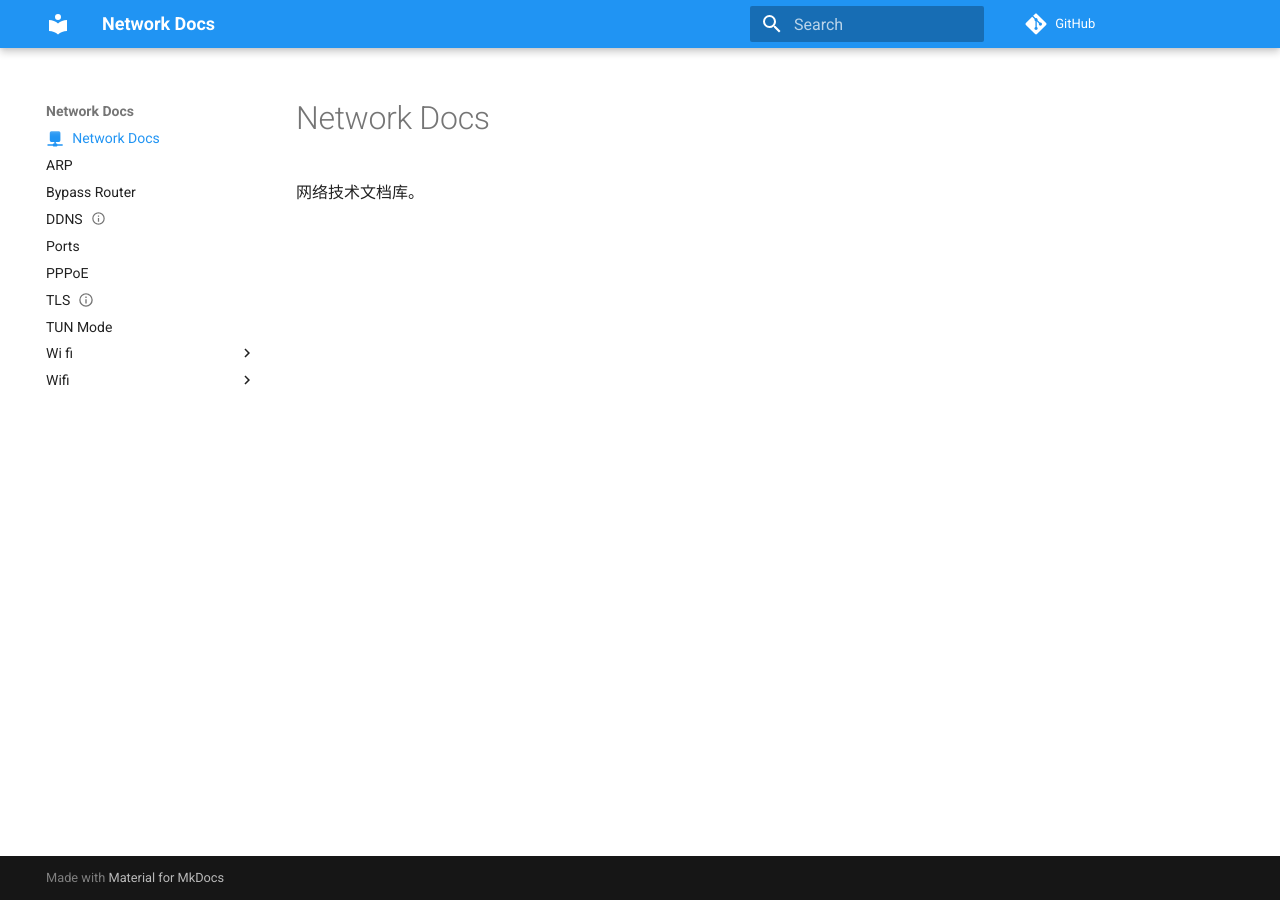
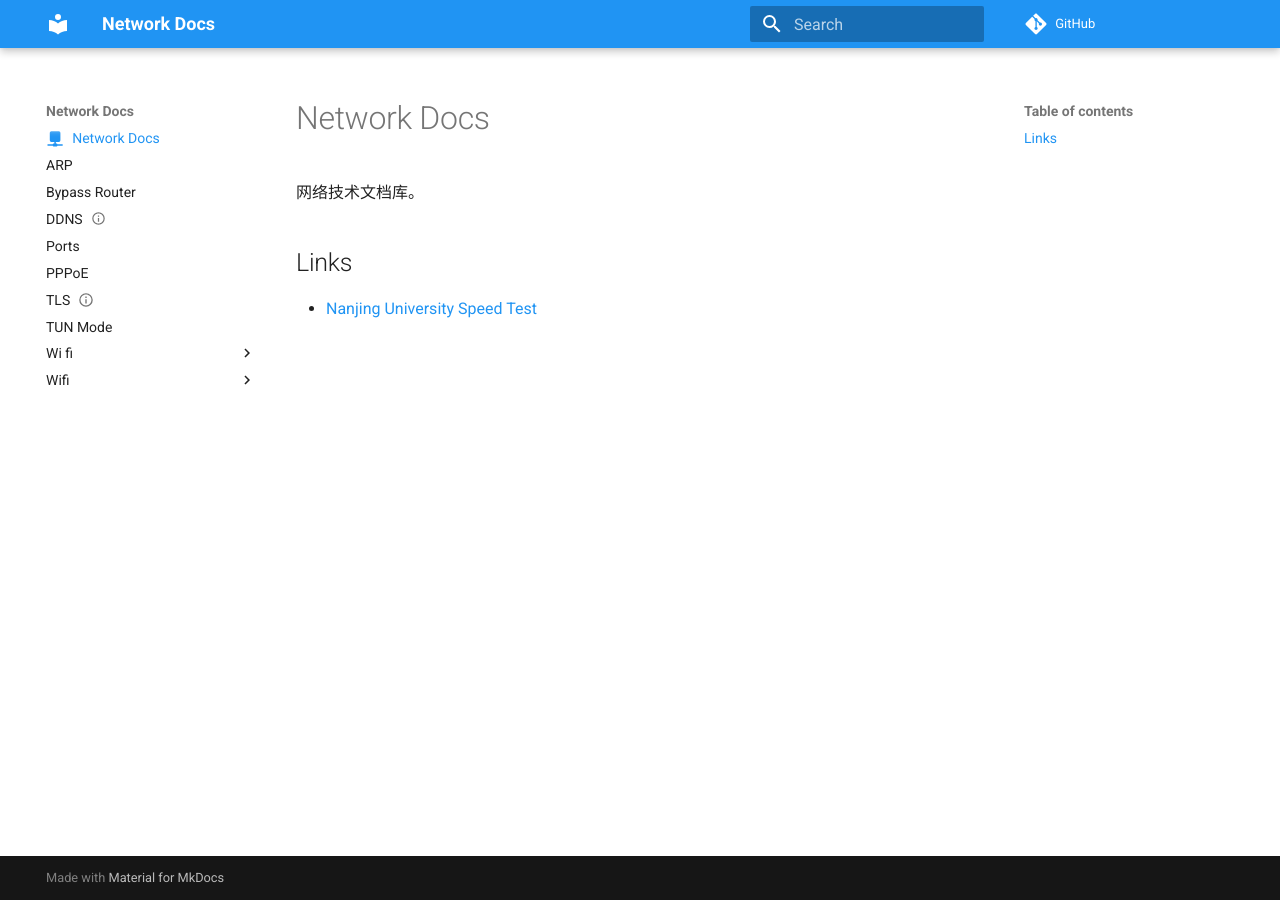
Before and after one commit to abotw/docs-cn, an MkDocs documentation site: the page built from docs/index.md, in a window 1280 px wide. Built offline with MkDocs 1.6.1 and Material for MkDocs 9.7.7, drawn with Linux system fonts in a browser that asks for light colours; comment, search, counter and statistics services are not loaded.

Commit message:
update index

```diff
--- a/docs/index.md
+++ b/docs/index.md
@@ -4,3 +4,7 @@ icon: material/network
 ---
 
 网络技术文档库。
+
+## Links
+
+-   [Nanjing University Speed Test](https://test.nju.edu.cn/)
```
